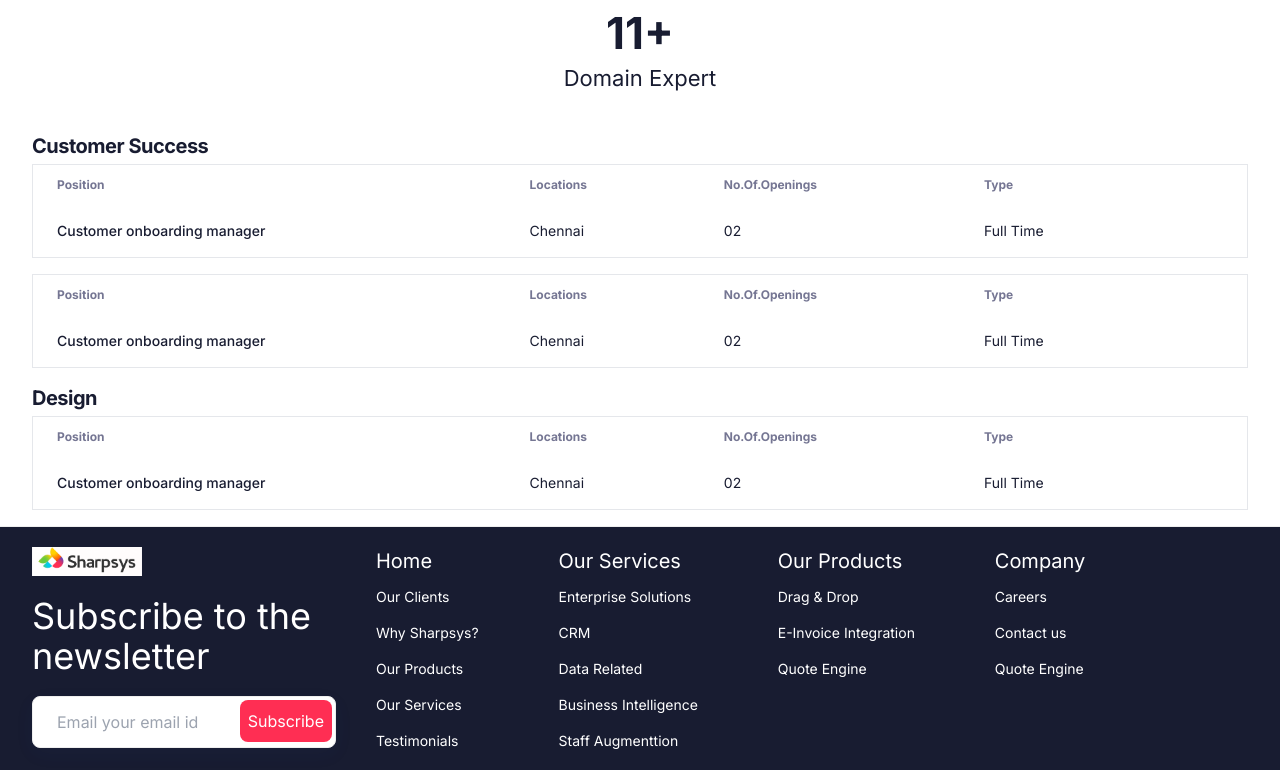
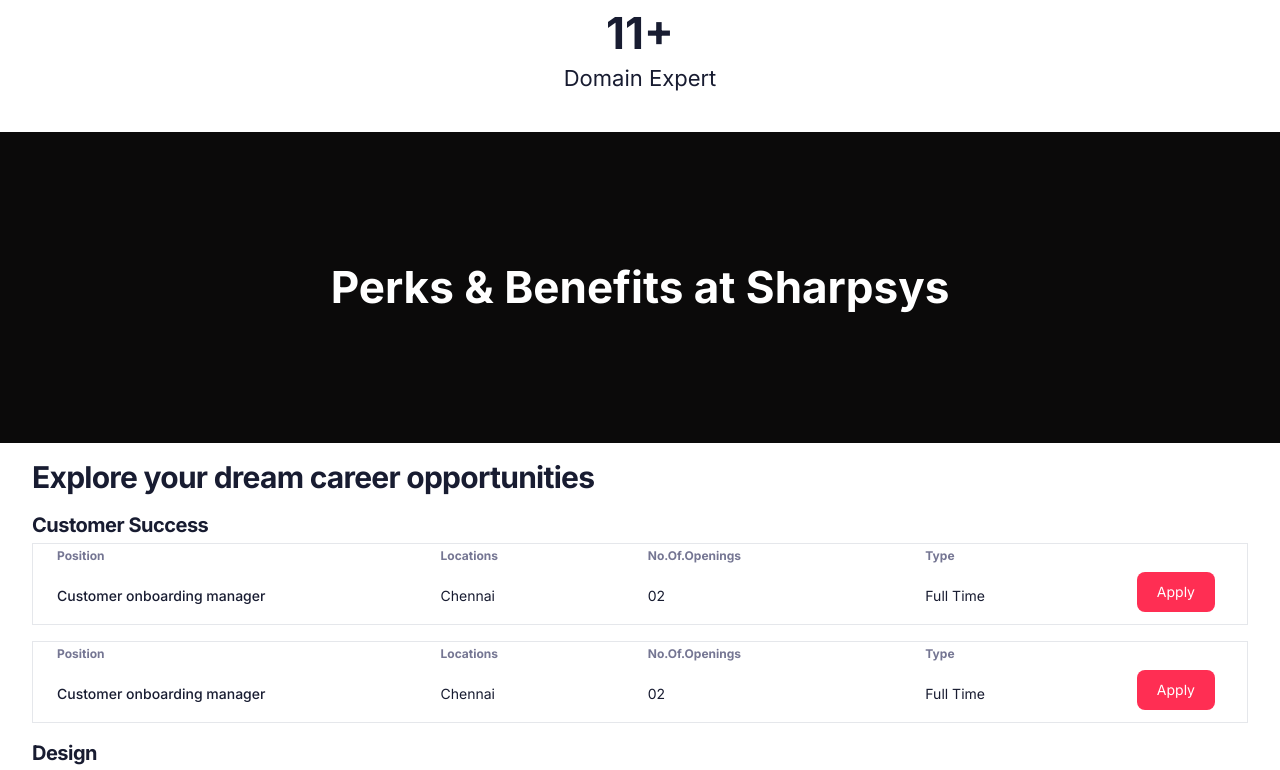
Before and after one commit to meiyazhakanram/sharpsys-ui, a Next.js app: page /careers in a window 1280 px wide. Shown: the part 520-1290 px from the top of the page. Built offline with nearby package versions, Linux system fonts and the light colour scheme.

Commit message:
Update page.tsx

```diff
--- a/app/(site)/careers/page.tsx
+++ b/app/(site)/careers/page.tsx
@@ -13,7 +13,7 @@ export default function CareersPage() {
             <section className="pb-10 pt-24 md:pb-20 md:pt-28 lg:pb-14 lg:pt-32">
                 <div className="container mx-auto">
                     <h2 className="mx-auto mb-2 text-3xl text-center font-bold text-black dark:text-black md:w-4/5 xl:w-1/2 xl:text-sectiontitle3">
-                        Be a part of our proficient team
+                        A proficient team with extensive knowledge
                     </h2>
                 </div>
             </section>
@@ -27,7 +27,7 @@ export default function CareersPage() {
                             <p className="text-lg lg:text-para2">Employees</p></div>
                         <div className="animate_top text-center">
                             <h3 className="text-3xl font-bold text-black dark:text-white xl:text-sectiontitle3">10+</h3>
-                            <p className="text-lg lg:text-para2">locations</p></div>
+                            <p className="text-lg lg:text-para2">Locations</p></div>
                         <div className="animate_top text-center">
                             <h3 className="text-3xl font-bold text-black dark:text-white xl:text-sectiontitle3">15+</h3>
                             <p className="text-lg lg:text-para2">Finished Projects</p></div>
@@ -43,46 +43,62 @@ export default function CareersPage() {
                 </div>
             </section>
 
+            <section className="pb-16 pt-30 bg-[#0B0A0A] mb-4 md:pb-40 md:pt-28 lg:pb-30 lg:pt-32">
+                <div className="container mx-auto">
+                    <h1 className="mx-auto mb-2 text-4xl font-bold text-white text-center xl:text-sectiontitle3">
+                        Perks & Benefits at Sharpsys
+                    </h1>
+
+                </div>
+            </section>
+
+            <section className="bg-white mt-4 mb-4">
+                <div className="mx-auto max-w-c-1390 px-4 md:px-8 2xl:px-3">
+                    <h3 className="mb-1 text-3xl font-bold tracking-tight text-black dark:text-black">Explore your dream career opportunities</h3>
+                </div>
+            </section>
             {CareerData.map((c) => (
                 <section className="bg-white mb-4">
                     <div className="mx-auto max-w-c-1390 px-4 md:px-8 2xl:px-3">
                         <h5 className="mb-1 text-xl font-bold tracking-tight text-black dark:text-black">{c.title}</h5>
-
-
                         <div className="relative overflow-x-auto">
-                            <table className="w-full text-sm border text-left rtl:text-right">
+                            <table className="min-w-full table-fixed text-sm border text-left rtl:text-right">
                                 <thead className="text-xs">
                                     <tr>
-                                        <th scope="col" className="px-6 py-3">
+                                        <th scope="col" className="px-6 py-1 whitespace-nowrap">
                                             {c.heading.positiontitle}
                                         </th>
-                                        <th scope="col" className="px-6 py-3">
+                                        <th scope="col" className="px-6 py-1 whitespace-nowrap">
                                             {c.heading.locationtitle}
                                         </th>
-                                        <th scope="col" className="px-6 py-3">
+                                        <th scope="col" className="px-6 py-1">
                                             {c.heading.noofopeningstitle}
                                         </th>
-                                        <th scope="col" className="px-6 py-3">
+                                        <th scope="col" className="px-6 py-1">
                                             {c.heading.jobtypetitle}
                                         </th>
-                                        <th scope="col" className="px-6 py-3"></th>
+                                        <th scope="col" className="px-6 py-1 w-9"></th>
                                     </tr>
                                 </thead>
                                 <tbody>
                                     <tr className="bg-white text-black dark:text-black">
-                                        <th scope="row" className="px-6 py-4 font-medium whitespace-nowrap">
+                                        <td className="px-6 py-1 font-medium whitespace-nowrap w-96">
                                             {c.job.position}
-                                        </th>
-                                        <td className="px-6 py-4">
+                                        </td>
+                                        <td className="px-6 py-1">
                                             {c.job.location}
                                         </td>
-                                        <td className="px-6 py-4">
+                                        <td className="px-6 py-1">
                                             {c.job.noofopenings}
                                         </td>
-                                        <td className="px-6 py-4">
+                                        <td className="px-6 py-1">
                                             {c.job.jobtype}
                                         </td>
-                                        <td className="px-6 py-4"></td>
+                                        <td className="px-6 py-1 w-9">
+                                            <button type="button" className="focus:outline-none text-white buttoncolor-bg font-small rounded-lg text-sm px-5 py-2.5 me-2 mb-2">
+                                                Apply
+                                            </button>
+                                        </td>
                                     </tr>
                                 </tbody>
                             </table>
```
